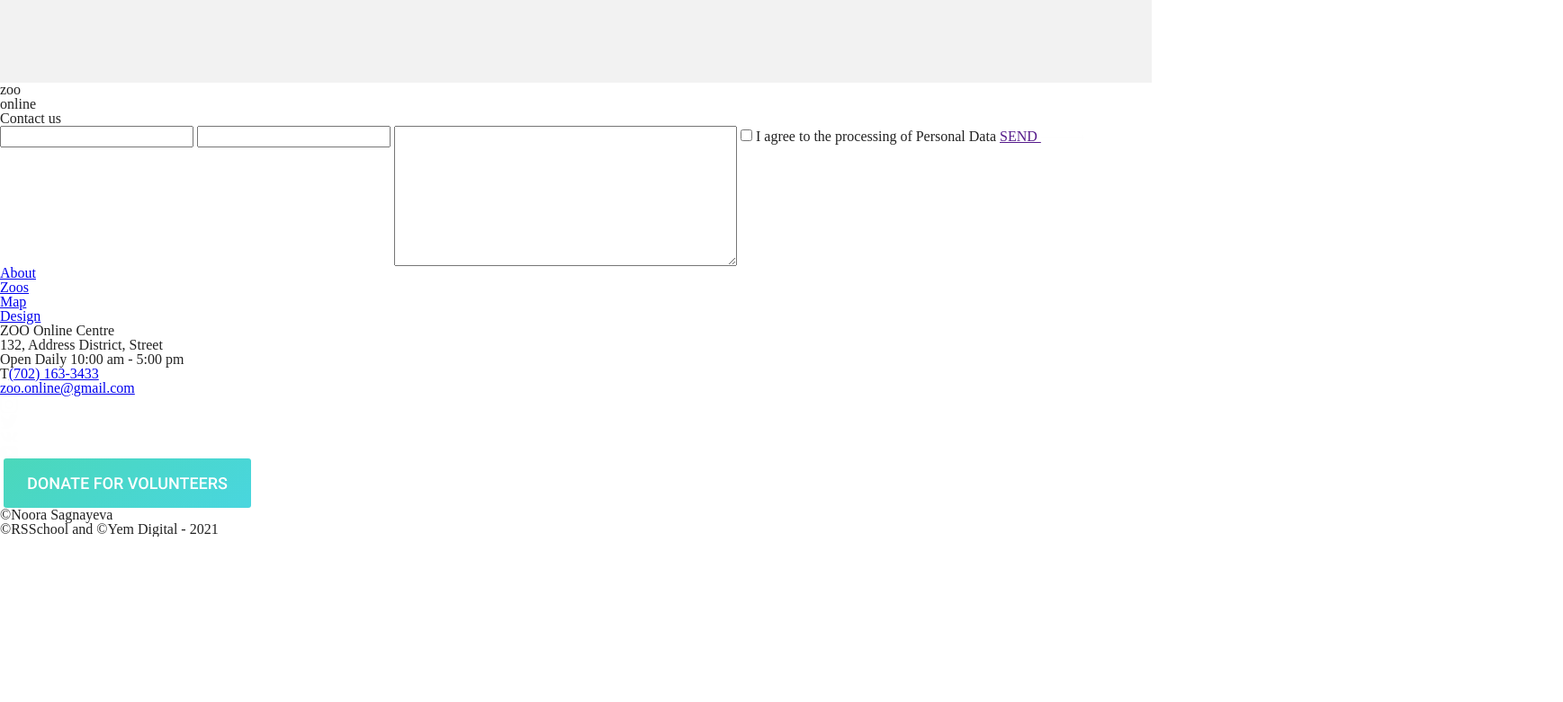
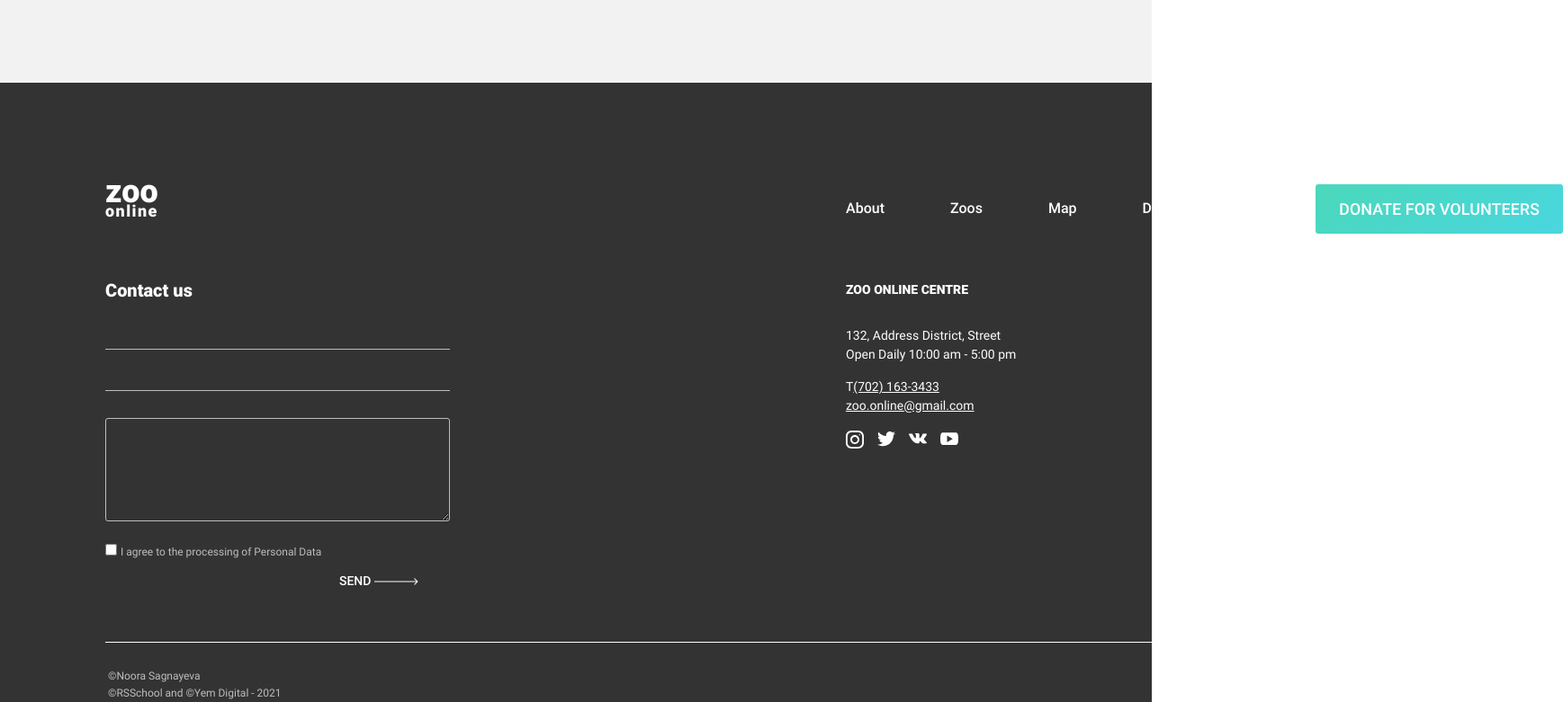
Before and after one commit to GBaykov/gbaykov-JSFE2021Q1, a plain HTML site: page online-zoo/pages/Landing/index.html in a window 1280 px wide. Shown: the part 5760-6541 px from the top of the page at 90% size, 1737 px wide, since content can reach past the window. Before the commit the page ends 6357 px from the top, so only its background shows below. Drawn offline with Linux system fonts and the light colour scheme.

Commit message:
feat: make footer

```diff
--- a/online-zoo/pages/Landing/index.html
+++ b/online-zoo/pages/Landing/index.html
@@ -363,8 +363,6 @@
                        </div>
                 </div>
 
-
-
                 <a href="" class="map-btn">
                     <img src="/assets/icons/main-btn.svg" alt="">
                 </a>
@@ -373,6 +371,7 @@
 
     </main>
     <footer class="footer">
+<div class="footer-centring">
     <div class="footer-wrapper">
         <div class="footer-left">
             <h1 class="footer-logo">
@@ -381,15 +380,16 @@
             </h1>
             <div class="contuctUs">
                 <p class="us">Contact us</p>
-                    <form action="" class="form">
-                        <input type="text" class="input-text">
-                        <input type="email" class="email">
-                        <textarea rows="10" cols="45" name="text"></textarea>
-                        <input type="checkbox" class="checkbox" id="check">
-                        <label for="check">I agree to the processing of Personal Data</label>
-                        <a href="" class="submit">SEND
+               <p> <form action="" class="form">
+                <p><input type="text" class="input-text"></p>
+                <p><input type="email" class="email"></p>
+                <p><textarea  name="text" class="textarea"></textarea></p>
+               <p> <input type="checkbox" class="checkbox" id="check">
+                <label for="check" class="check">I agree to the processing of Personal Data</label></p>
+                <div class="submit-p"><a href="" class="submit">SEND
                     <img src="/assets/icons/ArrowSubmit.svg" alt="">
-                        </a>
+                </a></div>
+            </p>
 
 
                 </form>
@@ -421,10 +421,10 @@
                     <p class="address-add">132, Address District, Street</p>
                     <p class="address-day">Open Daily 10:00 am - 5:00 pm</p>
 
-                        <p class="address-tel">
-                            T<a href="tel:+(702) 163-3433">(702) 163-3433</a>
+                    <p class="tel">
+                        T<a href="tel:+(702) 163-3433"  class="address-tel">(702) 163-3433</a>
                     </p>
-                        <p><a href="mailto:zoo.online@gmail.com">zoo.online@gmail.com</a></p>
+                    <p><a href="mailto:zoo.online@gmail.com" class="address-mail">zoo.online@gmail.com</a></p>
                 </address>
                 <div class="footer-social">
                     <ul class="foot-social-list">
@@ -452,16 +452,18 @@
                     </ul>
                 </div>
             </div>
-                <a class="left-btn">
+            <div class="right-btn-div"><a class="right-btn">
                 <img src="/assets/icons/donateVul.svg" alt="">
-                </a>
+            </a></div>
 
         </div>
 
+
+    </div>
     <div class="footer-bottom">
 
         <p class="noora">©Noora Sagnayeva</p>
-                <p class="noora">©RSSchool and ©Yem Digital - 2021</p>
+        <p class="RSSchool">©RSSchool and ©Yem Digital - 2021</p>
 
     </div>
 </div>
--- a/online-zoo/pages/Landing/styles.css
+++ b/online-zoo/pages/Landing/styles.css
@@ -1110,3 +1110,237 @@ path:hover {
 
 
 /*MAP END*/
+
+/*FOOTER START*/
+
+.footer{
+    background: #333333;
+    height: 751px;
+
+}
+.footer-centring{
+
+}
+.footer-wrapper{
+    display: flex;
+    flex-wrap: wrap;
+    margin-left: 117px;
+    color: #FEFEFE;
+    padding-top: 100px;
+    width: 1620px;
+    border-bottom: 0.5px solid #FEFEFE;
+    padding-bottom: 60px;
+    margin-bottom: 30px;
+}
+.footer-left{
+    display: flex;
+    flex-direction:column;
+    color: #FEFEFE;
+}
+.footer-zoo{
+
+
+font-family: Roboto;
+font-style: normal;
+font-weight: 900;
+font-size: 36px;
+line-height: 42px;
+}
+.footer-online{
+    font-family: Roboto;
+    font-style: normal;
+    font-weight: 900;
+    font-size: 18px;
+    line-height: 21px;
+    letter-spacing: 0.08em;
+    margin-top: -10px;
+}
+
+
+
+
+
+.contuctUs{
+    display: flex;
+    flex-direction:column;
+    color: #FEFEFE;
+
+}
+.us{
+    font-family: Roboto;
+font-style: normal;
+font-weight: 900;
+font-size: 20px;
+line-height: 23px;
+margin-top: 67px;
+margin-bottom: 33px;
+}
+.input-text{
+    background-color: transparent;
+    background: #333333;
+   width: 383px;
+   border: 0px;
+   border-bottom: 1px solid #BDBDBD;
+   margin-bottom: 20px;
+}
+.email{
+    width: 383px;
+    height: 26px;
+    background-color: transparent;
+    border: 0px;
+   border-bottom: 1px solid #BDBDBD;
+   margin-bottom: 30px;
+}
+.textarea{
+    width: 383px;
+height: 115px;
+background-color: transparent;
+border: 1px solid #BDBDBD;
+border-radius: 3px;
+margin-bottom: 25px;
+}
+.check{
+    font-family: Roboto;
+font-style: normal;
+font-weight: normal;
+font-size: 12px;
+line-height: 14px;
+color: #BDBDBD;
+}
+.checkbox{
+    background-color: #333333;
+    margin-bottom: 20px;
+}
+.submit{
+    color: #FEFEFE;
+    text-decoration: none;
+    font-family: Roboto;
+font-style: normal;
+font-weight: 500;
+font-size: 14px;
+line-height: 16px;
+}
+.submit-p{
+
+    margin-left: 260px;
+}
+
+
+
+
+
+.footer-right{
+    display: flex;
+    flex-wrap: wrap;
+
+    color: #FEFEFE;
+    margin-top: 30px;
+    margin-left: 440px;
+    justify-content: space-between;
+
+}
+
+.left-text{
+
+}
+.list-link{
+    margin-right: 73px;
+}
+.list-link:last-child{
+    margin-right: 132px;
+}
+
+.footer-list{
+    display: flex;
+    flex-wrap: wrap;
+    color: #FEFEFE;
+    justify-content: space-between;
+    margin-bottom: 73px;
+}
+.fot-link{
+    color: #FEFEFE;
+    text-decoration: none;
+    font-family: Roboto;
+font-style: normal;
+font-weight: 500;
+font-size: 16px;
+line-height: 19px;
+}
+.online-centre{
+    font-family: Roboto;
+font-style: normal;
+font-weight: bold;
+font-size: 14px;
+line-height: 16px;
+text-transform: uppercase;
+margin-bottom: 35px;
+}
+.address{
+    font-family: Roboto;
+font-style: normal;
+font-weight: normal;
+font-size: 14px;
+line-height: 16px;
+margin-bottom: 20px;
+}
+.address-add{
+    margin-bottom: 5px;
+}
+.address-day{
+    margin-bottom: 20px;
+}
+.address-tel{
+    font-family: Roboto;
+font-style: normal;
+font-weight: normal;
+font-size: 14px;
+line-height: 16px;
+color: #FEFEFE;
+
+}
+.tel{
+    margin-bottom: 5px;
+}
+.address-mail{
+    font-family: Roboto;
+    font-style: normal;
+    font-weight: normal;
+    font-size: 14px;
+    line-height: 16px;
+    color: #FEFEFE;
+}
+
+.foot-social-list{
+    display: flex;
+    flex-wrap: wrap;
+}
+.foot-social-link{
+    margin-right: 15px;
+}
+.foot-soc{
+
+}
+.right-btn-div{
+    margin-top: -17px;
+    margin-left: 7px;
+}
+
+
+
+
+
+.footer-bottom{
+    color: #FEFEFE;
+    margin-left: 120px;
+    font-family: Roboto;
+font-style: normal;
+font-weight: normal;
+font-size: 12px;
+line-height: 14px;
+color: #BDBDBD;
+}
+.noora{
+    margin-bottom: 5px;
+}
+
+/*FOOTER END*/
```
Lines whose indentation alone changed are shown as unchanged.
